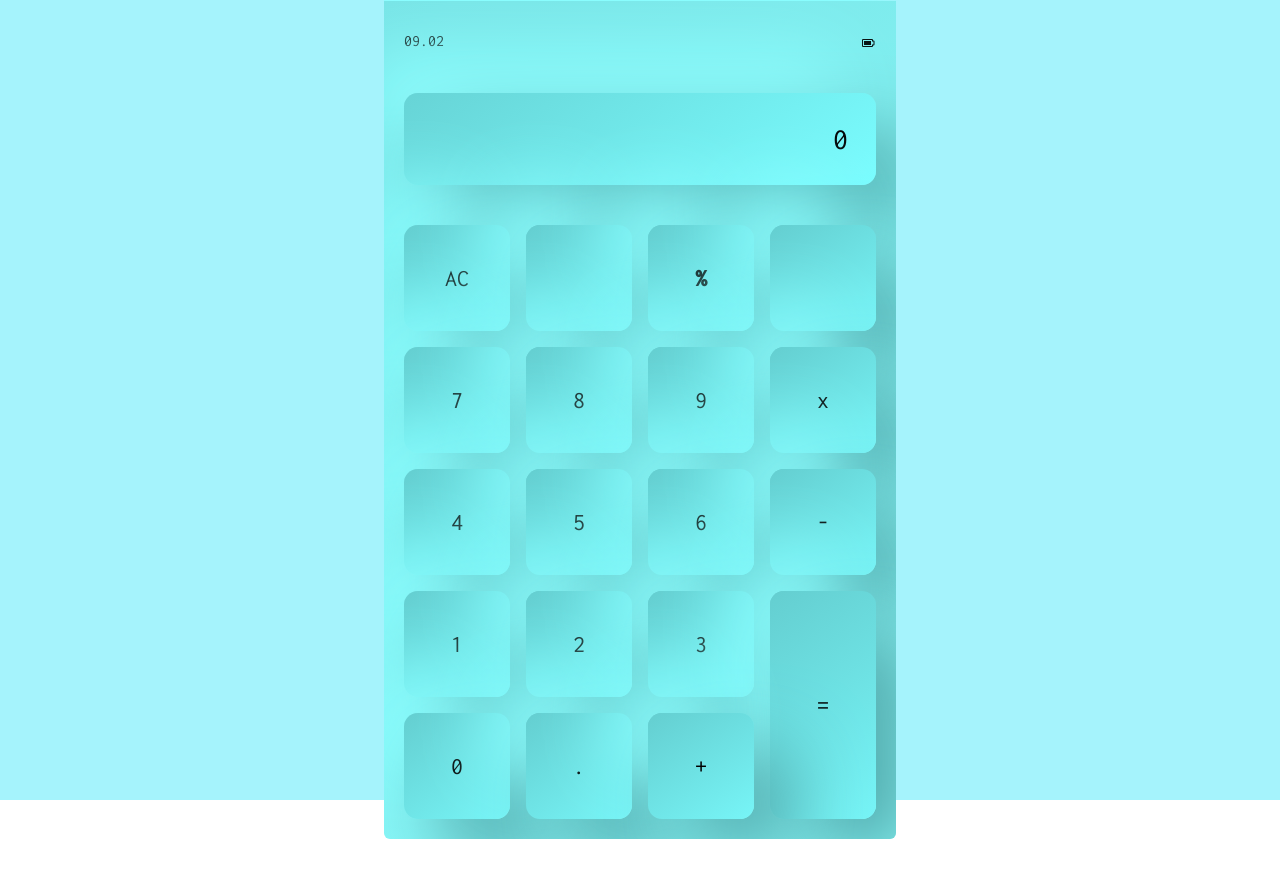
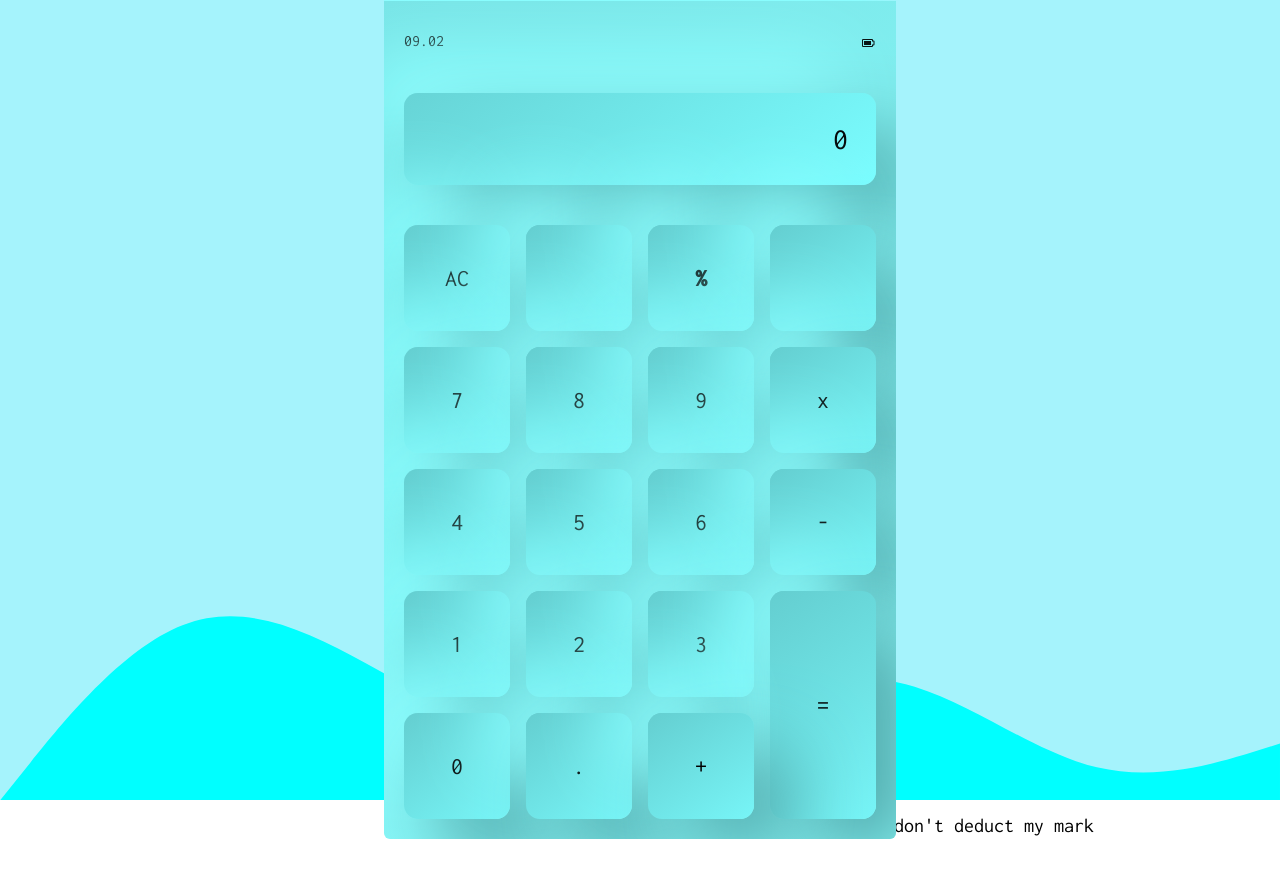
Before and after one commit to mokyeah/calculator, a React (Vite) app: page / in a window 1280 px wide. Before the commit the page ends 839 px from the top, so only its background shows below. Built offline with nearby package versions, Linux system fonts and the light colour scheme; some icons are missing.

Commit message:
some little update

```diff
--- a/src/App.jsx
+++ b/src/App.jsx
@@ -10,6 +10,9 @@ function App() {
   const [expression, setepression] = useState("0");
   return (
     <div className='bg-cyan-200 flex justify-center items-center absolute w-full h-screen'>
+      <div ><Icon icon="icon-park-outline:bird" width="50" height="50" className="absolute -bottom-20 "/>
+      <div className="absolute -bottom-20 text-xl p-10">Don't ask why am I here. It's an easter egg so don't deduct my mark</div></div>
+
       <ToastContainer
 position="top-right"
 autoClose={5000}
@@ -23,15 +26,17 @@ pauseOnHover
 />
 {/* Same as */}
 <ToastContainer />
-      <div className="rounded-md overflow-hidden">
+      <div className="rounded-md overflow-hidden z-[9999]">
+      <Icon icon="icon-park-outline:bird" width="50" height="50" className="absolute left-20  "/>
+      <Icon icon="icon-park-outline:bird" width="50" height="50" className="absolute right-20  "/>
 
-        <div className='text-xl p-2 m-3 font-seimifold border-solid' ></div>
+        <div className='text-xl p-2 m-3 font-seimifold border-solid ' ></div>
         <div className="calculator-shadow p-5 relative">
           <div className="flex flex-row gap-3 ">
-            <div className="flex justify-center items-center gap-40">
+            <div className="flex justify-center items-center gap-40 ">
               <div className="text-s">{moment(time).format("HH.mm")}</div>
 
-                <Icon icon="ant-design:line-outlined" width="40" height="40" />
+                <Icon icon="ant-design:line-outlined" width="40" height="40" className="-p-3"/>
 
               <div className="flex flex-row items-center gap-3">
                 <Icon icon="ant-design:signal-filled" className="mt-1 " />
@@ -68,7 +73,7 @@ pauseOnHover
                   setepression( eval((expression
                     .replaceAll("x","*")
                     .replaceAll("÷", "/")
-                    .replaceAll("%", "/100")
+                    .replaceAll ("%", "/100")
                     )))
                  } catch (error) {
                   if (error instanceof SyntaxError)
@@ -101,7 +106,21 @@ pauseOnHover
         </div>
       </div>
 
-    </div>
+
+      <div className="w-full absolute -bottom-0 ">
+        <svg xmlns="http://www.w3.org/2000/svg" viewBox="0 0 1440 320">
+          <path
+            fill="  #00FFFF"
+            fill-opacity="1"
+            d="M0,320L34.3,277.3C68.6,235,137,149,206,122.7C274.3,96,343,128,411,165.3C480,203,549,245,617,250.7C685.7,256,754,224,823,202.7C891.4,181,960,171,1029,192C1097.1,213,1166,267,1234,282.7C1302.9,299,1371,277,1406,266.7L1440,256L1440,320L1405.7,320C1371.4,320,1303,320,1234,320C1165.7,320,1097,320,1029,320C960,320,891,320,823,320C754.3,320,686,320,617,320C548.6,320,480,320,411,320C342.9,320,274,320,206,320C137.1,320,69,320,34,320L0,320Z"
+          />
+            </svg>
+
+
+
+      </div>
+</div>
+
 
   )
 }
--- a/src/index.css
+++ b/src/index.css
@@ -2,8 +2,9 @@
 @tailwind base;
 @tailwind components;
 @tailwind utilities;
-
-
+@keyframes scroll {
+    100% { left: -100vw; }
+}
 * {
     font-family: 'Inconsolata'
 
```
